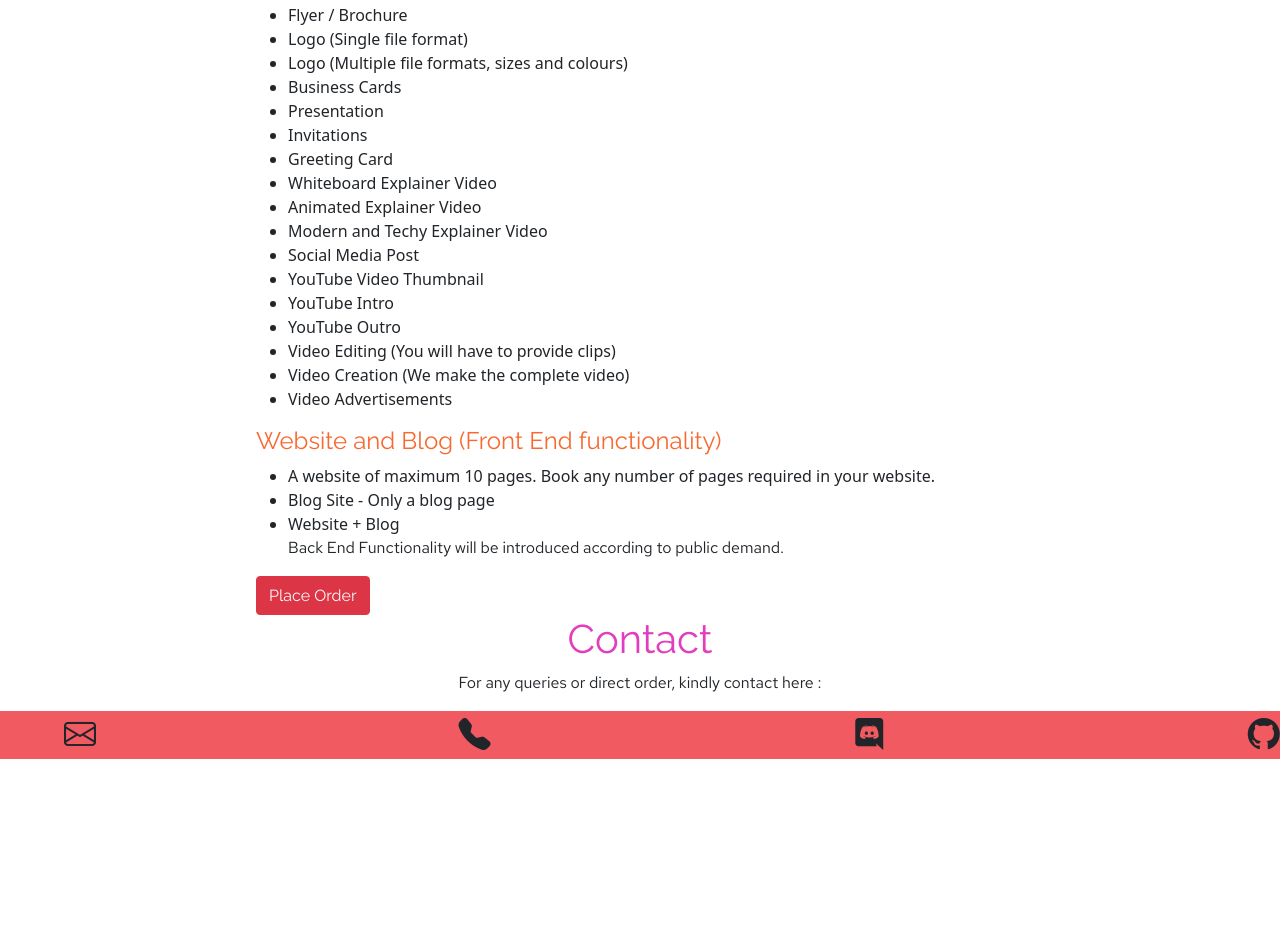
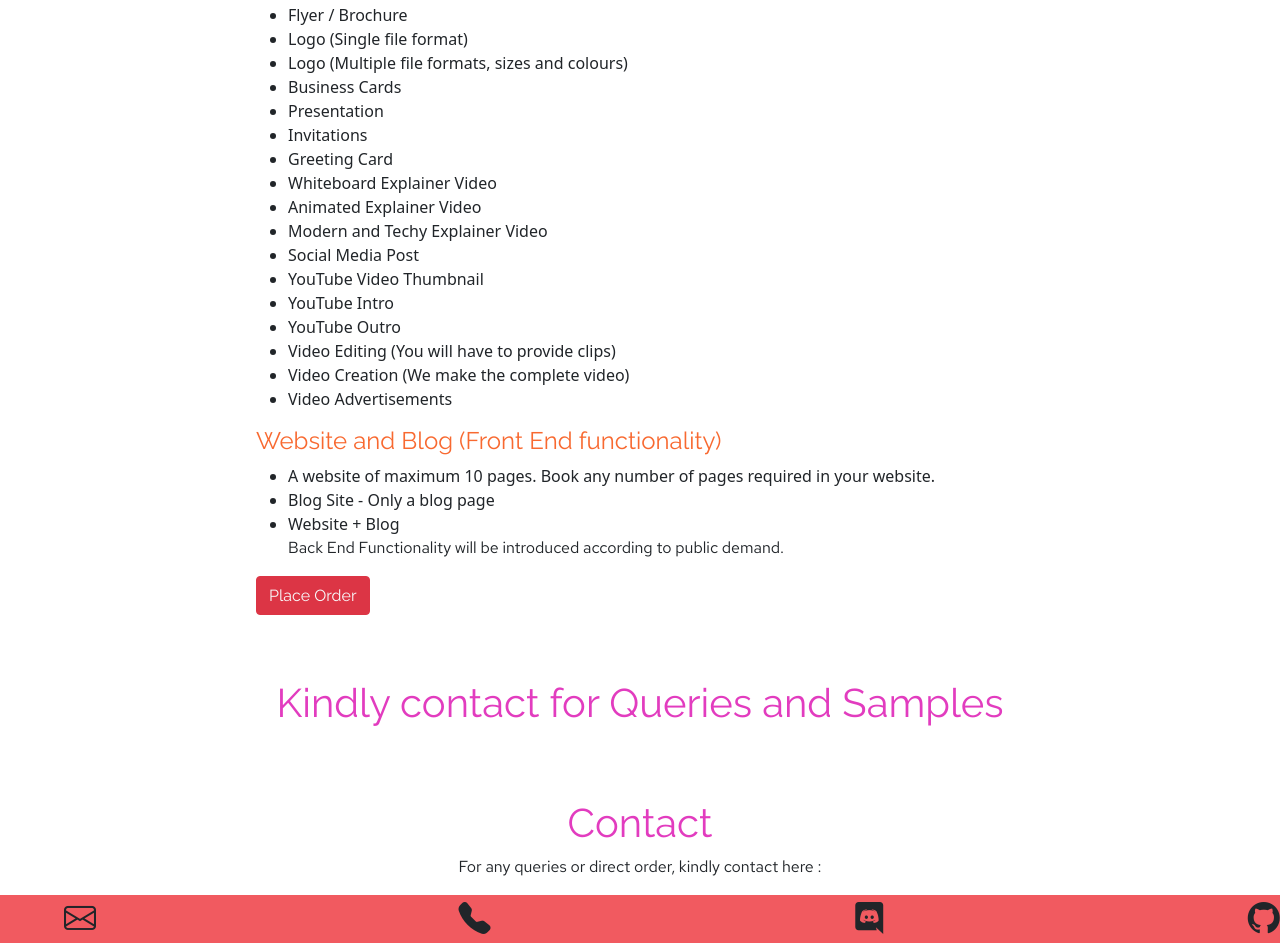
Before and after one commit to amycodesigner/site, a plain HTML site: page index.html in a window 1280 px wide. Shown: the part 1626-2569 px from the top of the page. Before the commit the page ends 2385 px from the top, so only its background shows below. Drawn offline with nearby package versions, Linux system fonts and the light colour scheme.

Commit message:
Update index.html

```diff
--- a/index.html
+++ b/index.html
@@ -80,9 +80,10 @@
   <button class="btn btn-danger"><a href="order.html" class="text-decoration-none text-light">Place Order</a></button>
 </div>
 </section>
-    <section>
-      <h1Kindly contact for Queries and Samples</h1>
-    </section>
+
+      <h1>
+Kindly contact for Queries and Samples</h1>
+
 <section id="contact">
 <h1>Contact</h1>
 <p>For any queries or direct order, kindly contact here :</p>
```
